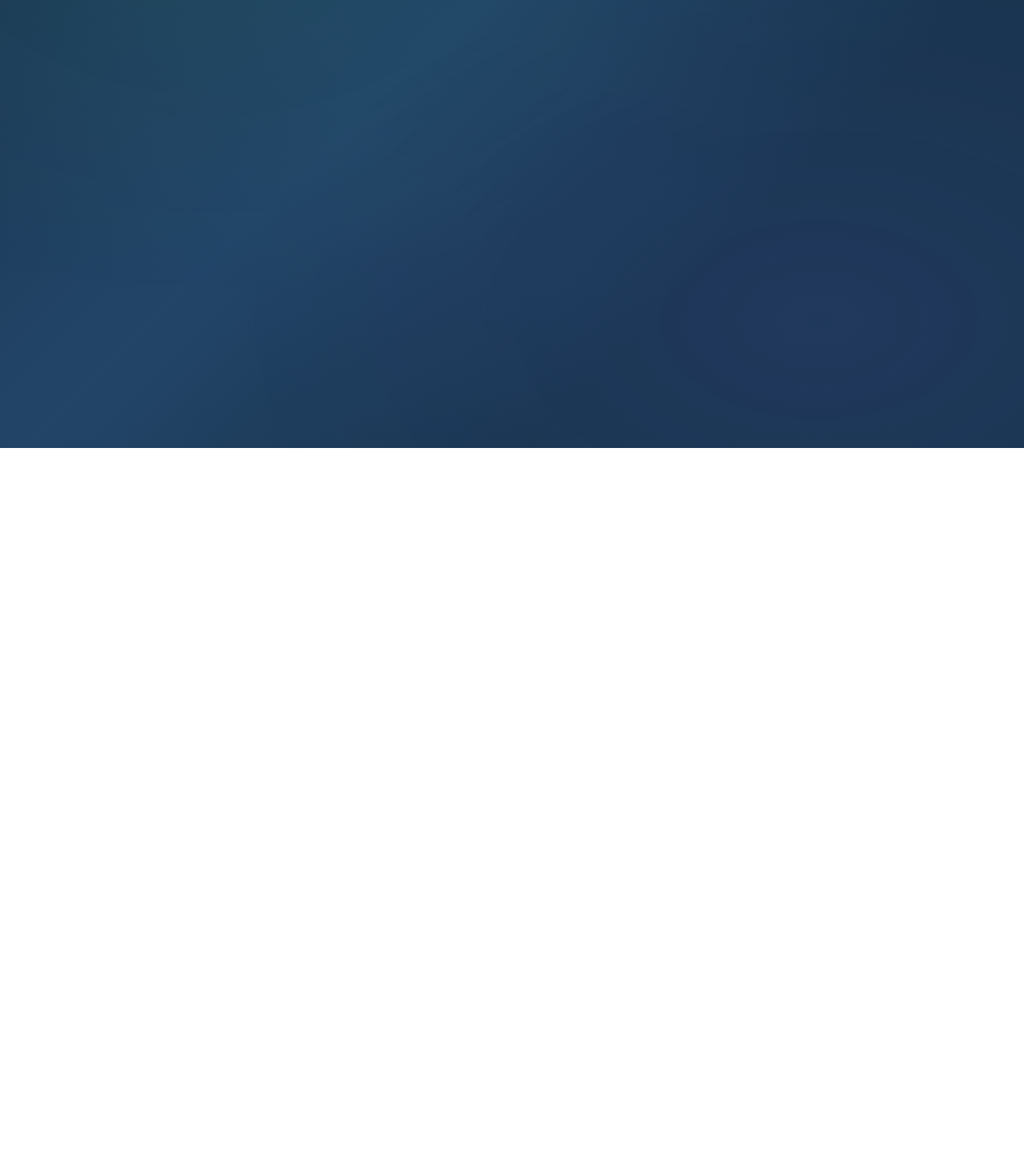
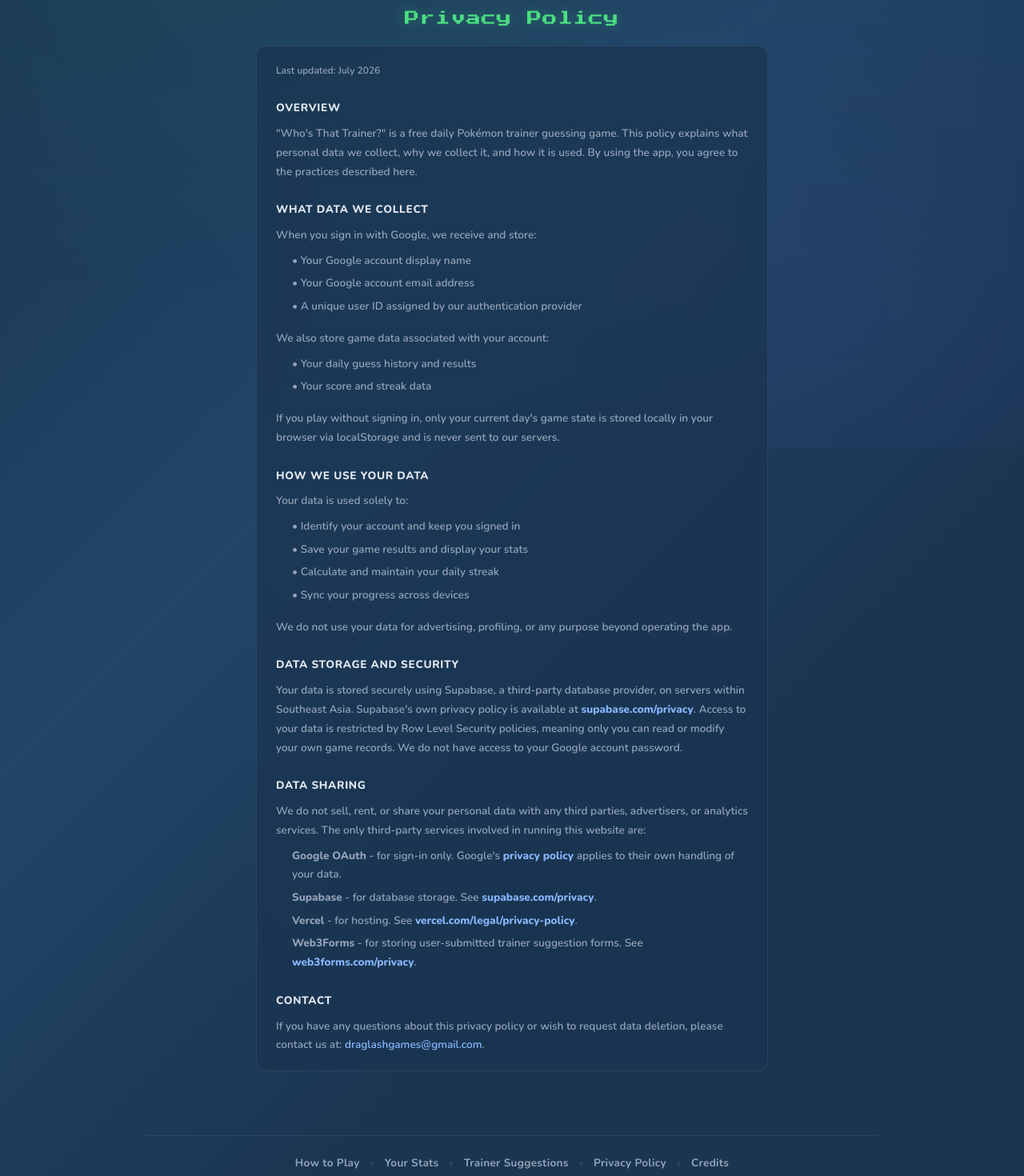
Before and after one commit to camlee21/trainer-guesser, a React (Vite) app in the folder trainer-guesser/: page /privacy in a window 1280 px wide. Shown: the part 240-1710 px from the top of the page at 80% size. Before the commit the page ends 800 px from the top, so only its background shows below. Built offline with nearby package versions, Linux system fonts and the light colour scheme; no server answers.

Commit message:
Added privacy policy page

```diff
--- a/trainer-guesser/src/App.jsx
+++ b/trainer-guesser/src/App.jsx
@@ -5,6 +5,7 @@ import Home from './pages/Home'
 import HowToPlay from './pages/HowToPlay'
 import Stats from './pages/Stats'
 import Credits from './pages/Credits'
+import Privacy from './pages/Privacy'
 import TrainerSuggestions from './pages/TrainerSuggestions'
 
 import { Analytics } from '@vercel/analytics/react'
@@ -19,6 +20,7 @@ export default function App() {
             <Route path="/how-to-play" element={<HowToPlay />} />
             <Route path="/stats" element={<Stats />} />
             <Route path="/credits" element={<Credits />} />
+            <Route path="/privacy" element={<Privacy />} />
             <Route path="/trainer-suggestions" element={<TrainerSuggestions />} />
           </Routes>
         <Analytics />
--- a/trainer-guesser/src/components/Footer.jsx
+++ b/trainer-guesser/src/components/Footer.jsx
@@ -10,6 +10,8 @@ export default function Footer() {
         <span className="site-footer-divider">•</span>
         <Link to="/trainer-suggestions" className="site-footer-link">Trainer Suggestions</Link>
         <span className="site-footer-divider">•</span>
+        <Link to="/privacy" className="site-footer-link">Privacy Policy</Link>
+        <span className="site-footer-divider">•</span>
         <Link to="/credits" className="site-footer-link">Credits</Link>
 
       </div>
--- /dev/null
+++ b/trainer-guesser/src/pages/Privacy.jsx
@@ -0,0 +1,113 @@
+
+import { Link } from 'react-router-dom'
+
+export default function Privacy() {
+  return (
+    <main className="static-page">
+      <Link to="/" className="back-btn static-page-back">← Back to Home</Link>
+      <h2 className="static-page-title">Privacy Policy</h2>
+
+      <div className="game-description" style={{ textAlign: 'left', maxWidth: '640px', margin: '0 auto' }}>
+        <p style={{ marginBottom: '0.5rem', fontSize: '0.75rem', color: 'var(--text-dim)' }}>
+          Last updated: July 2026
+        </p>
+
+        <Section title="Overview">
+          "Who's That Trainer?" is a free daily Pokémon trainer guessing game.
+          This policy explains what personal data we collect, why
+          we collect it, and how it is used. By using the app, you agree to the practices described here.
+        </Section>
+
+        <Section title="What data we collect">
+            <div style={{ marginBottom: '1rem' }}>
+                When you sign in with Google, we receive and store:
+                <ul style={{ marginTop: '0.5rem', paddingLeft: '1.25rem', display: 'flex', flexDirection: 'column', gap: '0.3rem' }}>
+                <li>• Your Google account display name</li>
+                <li>• Your Google account email address</li>
+                <li>• A unique user ID assigned by our authentication provider</li>
+                </ul>
+            </div>
+
+            <div style={{ marginBottom: '1rem' }}>
+                We also store game data associated with your account:
+                <ul style={{ marginTop: '0.5rem', paddingLeft: '1.25rem', display: 'flex', flexDirection: 'column', gap: '0.3rem' }}>
+                <li>• Your daily guess history and results</li>
+                <li>• Your score and streak data</li>
+                </ul>
+            </div>
+
+            <div>
+                If you play without signing in, only your current day's game state is stored locally
+                in your browser via localStorage and is never sent to our servers.
+            </div>
+        </Section>
+
+        <Section title="How we use your data">
+          Your data is used solely to:
+          <ul style={{ marginTop: '0.5rem', paddingLeft: '1.25rem', display: 'flex', flexDirection: 'column', gap: '0.3rem' }}>
+            <li>• Identify your account and keep you signed in</li>
+            <li>• Save your game results and display your stats</li>
+            <li>• Calculate and maintain your daily streak</li>
+            <li>• Sync your progress across devices</li>
+          </ul>
+
+          <div style={{ marginTop: '1rem' }}>
+            We do not use your data for advertising, profiling, or any purpose beyond operating the app.
+          </div>
+        </Section>
+
+        <Section title="Data storage and security">
+          Your data is stored securely using Supabase, a third-party database provider, on servers
+          within Southeast Asia. Supabase's own privacy policy is available at <a href="https://supabase.com/privacy" target="_blank" rel="noopener noreferrer" style={{ color: 'var(--accent)', fontWeight: 800, textDecoration: 'none' }}>
+            supabase.com/privacy
+        </a>.
+          Access to your data is restricted by Row Level Security policies, meaning only you can
+          read or modify your own game records. We do not have access to your Google account password.
+        </Section>
+
+
+
+        <Section title="Data sharing">
+          We do not sell, rent, or share your personal data with any third parties, advertisers,
+          or analytics services. The only third-party services involved in running this website are:
+          <ul style={{ marginTop: '0.5rem', paddingLeft: '1.25rem', display: 'flex', flexDirection: 'column', gap: '0.3rem' }}>
+            <li><strong>Google OAuth</strong> - for sign-in only. Google's <a href="https://policies.google.com/privacy" target="_blank" rel="noopener noreferrer" style={{ color: 'var(--accent)', fontWeight: 800, textDecoration: 'none' }}>
+                privacy policy
+            </a> applies to their own handling of your data.</li>
+            <li><strong>Supabase</strong> - for database storage. See <a href="https://supabase.com/privacy" target="_blank" rel="noopener noreferrer" style={{ color: 'var(--accent)', fontWeight: 800, textDecoration: 'none' }}>
+                supabase.com/privacy
+            </a>.</li>
+            <li><strong>Vercel</strong> - for hosting. See <a href="https://vercel.com/legal/privacy-policy" target="_blank" rel="noopener noreferrer" style={{ color: 'var(--accent)', fontWeight: 800, textDecoration: 'none' }}>
+                vercel.com/legal/privacy-policy
+            </a>.</li>
+            <li><strong>Web3Forms</strong> - for storing user-submitted trainer suggestion forms. See <a href="https://web3forms.com/privacy" target="_blank" rel="noopener noreferrer" style={{ color: 'var(--accent)', fontWeight: 800, textDecoration: 'none' }}>
+                web3forms.com/privacy
+            </a>.</li>
+          </ul>
+        </Section>
+
+        <Section title="Contact">
+          If you have any questions about this privacy policy or wish to request data deletion,
+          please contact us at:{' '}
+          <a href="mailto:draglashgames@gmail.com" style={{ color: 'var(--accent)' }}>
+            draglashgames@gmail.com
+          </a>
+          .
+        </Section>
+      </div>
+    </main>
+  )
+}
+
+function Section({ title, children }) {
+  return (
+    <div style={{ marginTop: '1.5rem' }}>
+      <h3 style={{ fontSize: '0.85rem', fontWeight: 800, color: 'var(--text)', marginBottom: '0.5rem', textTransform: 'uppercase', letterSpacing: '0.05em' }}>
+        {title}
+      </h3>
+      <div style={{ fontSize: '0.85rem', lineHeight: 1.75, color: 'var(--text-dim)' }}>
+        {children}
+      </div>
+    </div>
+  )
+}
```
